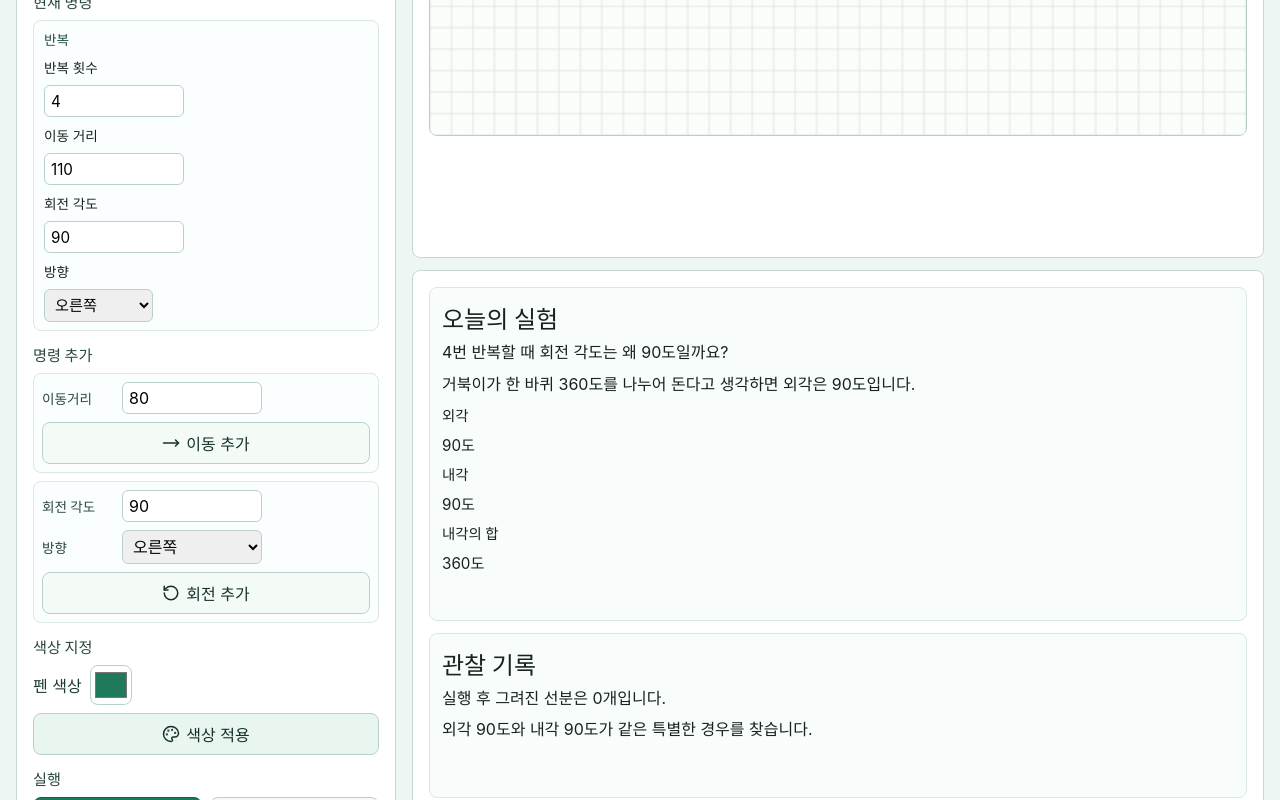
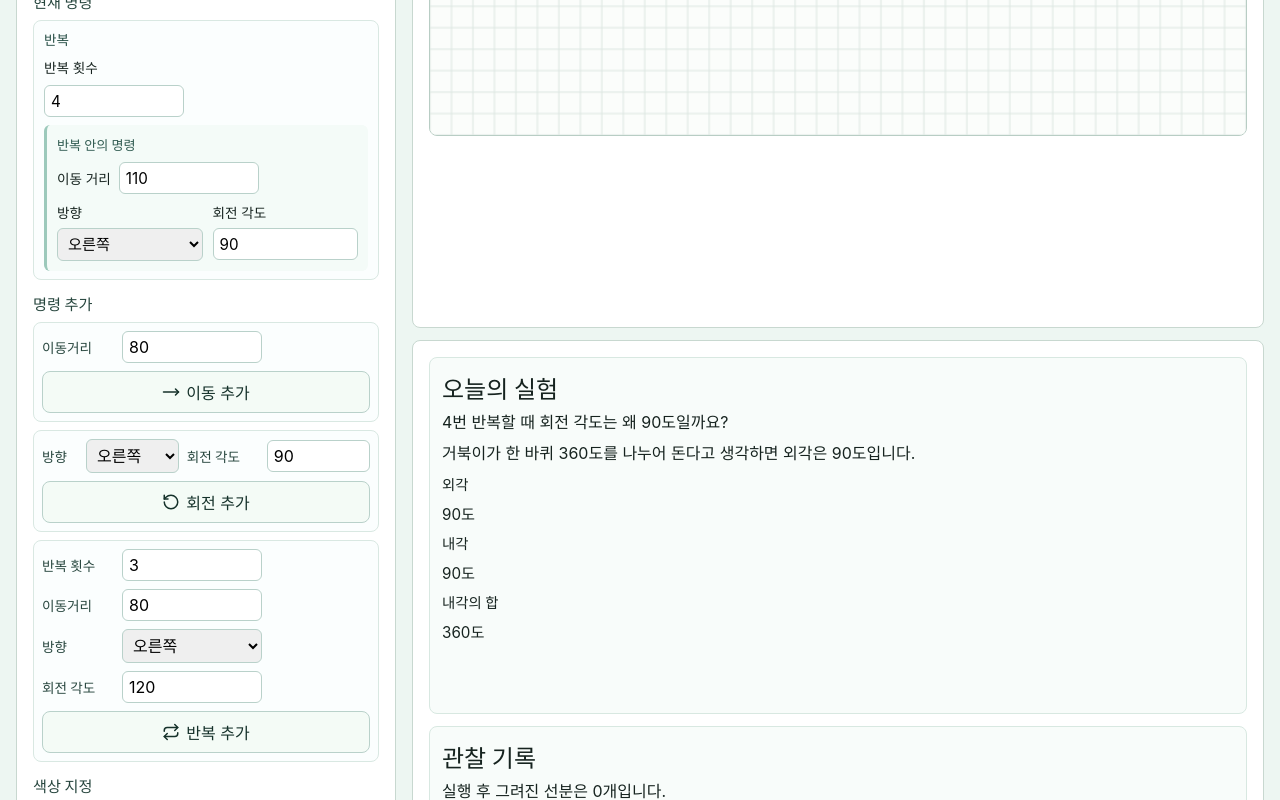
Before and after one commit to WBmaker2/turtle-geometry-canvas, a React (Vite) app: page / in a window 1280 px wide. Shown: the part 500-1300 px from the top of the page. Built offline with nearby package versions, Linux system fonts and the light colour scheme.

Commit message:
feat: add repeat command builder

```diff
--- a/src/App.css
+++ b/src/App.css
@@ -131,6 +131,24 @@ button svg {
   flex-wrap: wrap;
 }
 
+.turn-field-row {
+  display: grid;
+  grid-template-columns: minmax(120px, 1fr) minmax(120px, 1fr);
+  gap: 10px;
+  width: 100%;
+}
+
+.turn-field-row .block-fields {
+  align-items: flex-start;
+  flex-direction: column;
+  gap: 6px;
+}
+
+.turn-field-row .block-fields input[type='number'],
+.turn-field-row .block-fields select {
+  width: 100%;
+}
+
 .block-fields label {
   font-size: 0.85rem;
 }
@@ -144,6 +162,39 @@ button svg {
   border-radius: 6px;
   padding: 5px 6px;
   min-height: 32px;
+}
+
+.repeat-block {
+  display: grid;
+  gap: 8px;
+  width: 100%;
+}
+
+.repeat-count-row {
+  display: flex;
+  flex-wrap: wrap;
+  gap: 8px;
+}
+
+.repeat-inner {
+  display: grid;
+  gap: 8px;
+  padding: 10px;
+  border-left: 3px solid #9cc9bb;
+  border-radius: 6px;
+  background: #f4fbf8;
+}
+
+.repeat-inner-title {
+  margin: 0;
+  color: #2f5a50;
+  font-size: 0.82rem;
+  font-weight: 700;
+}
+
+.repeat-step-grid {
+  display: grid;
+  gap: 8px;
 }
 
 .command-builder {
@@ -163,6 +214,12 @@ button svg {
 }
 
 .builder-row--turn {
+  grid-template-columns:
+    minmax(36px, auto) minmax(78px, 0.9fr)
+    minmax(72px, auto) minmax(72px, 1fr);
+}
+
+.builder-row--repeat {
   grid-template-columns: minmax(72px, auto) minmax(72px, 1fr);
 }
 
@@ -328,7 +385,9 @@ button svg {
   }
 
   .builder-row,
-  .builder-row--turn {
+  .builder-row--turn,
+  .builder-row--repeat,
+  .turn-field-row {
     grid-template-columns: 1fr;
     align-items: stretch;
   }
--- a/src/App.tsx
+++ b/src/App.tsx
@@ -98,6 +98,25 @@ export default function App() {
         kind: 'turn',
         direction,
         degrees: clamp(Math.round(degrees), 0, 360),
+      },
+    ]);
+  };
+
+  const addRepeatBlock = (
+    times: number,
+    distance: number,
+    turnDegrees: number,
+    direction: 'left' | 'right',
+  ) => {
+    setBlocks((prev) => [
+      ...prev,
+      {
+        id: crypto.randomUUID(),
+        kind: 'repeatPolygon',
+        times: clamp(Math.round(times), 1, 24),
+        distance: clamp(Math.round(distance), 1, 240),
+        turnDegrees: clamp(Math.round(turnDegrees), 0, 360),
+        direction,
       },
     ]);
   };
@@ -224,6 +243,7 @@ export default function App() {
         onStartFreeDraw={startFreeDraw}
         onAddMove={addMoveBlock}
         onAddTurn={addTurnBlock}
+        onAddRepeat={addRepeatBlock}
         onSetColor={applyColor}
         onRun={() => setExecutedBlocks(cloneBlocks(blocks))}
         onSavePng={saveCanvasAsPng}
--- a/src/components/CommandPanel.tsx
+++ b/src/components/CommandPanel.tsx
@@ -6,6 +6,7 @@ import {
   PencilLine,
   Play,
   RotateCcw,
+  Repeat,
   Trash2,
 } from 'lucide-react';
 
@@ -19,6 +20,12 @@ type CommandPanelProps = {
   onStartFreeDraw: () => void;
   onAddMove: (distance: number) => void;
   onAddTurn: (degrees: number, direction: 'left' | 'right') => void;
+  onAddRepeat: (
+    times: number,
+    distance: number,
+    turnDegrees: number,
+    direction: 'left' | 'right',
+  ) => void;
   onSetColor: (color: string) => void;
   onRun: () => void;
   onSavePng: () => void;
@@ -54,6 +61,7 @@ export function CommandPanel({
   onStartFreeDraw,
   onAddMove,
   onAddTurn,
+  onAddRepeat,
   onSetColor,
   onRun,
   onSavePng,
@@ -65,6 +73,12 @@ export function CommandPanel({
   const [newMoveDistance, setNewMoveDistance] = useState(80);
   const [newTurnDegrees, setNewTurnDegrees] = useState(90);
   const [newTurnDirection, setNewTurnDirection] = useState<'left' | 'right'>('right');
+  const [newRepeatTimes, setNewRepeatTimes] = useState(3);
+  const [newRepeatDistance, setNewRepeatDistance] = useState(80);
+  const [newRepeatTurnDegrees, setNewRepeatTurnDegrees] = useState(120);
+  const [newRepeatDirection, setNewRepeatDirection] = useState<'left' | 'right'>(
+    'right',
+  );
 
   const handleNumberPatch = (
     blockId: string,
@@ -148,7 +162,7 @@ export function CommandPanel({
               ) : null}
 
               {block.kind === 'turn' ? (
-                <>
+                <div className="turn-field-row">
                   <div className="block-fields">
                     <label htmlFor={`${block.id}-direction`}>방향</label>
                     <select
@@ -181,11 +195,12 @@ export function CommandPanel({
                       }
                     />
                   </div>
-                </>
+                </div>
               ) : null}
 
               {block.kind === 'repeatPolygon' ? (
-                <>
+                <div className="repeat-block">
+                  <div className="repeat-count-row">
                     <div className="block-fields">
                       <label htmlFor={`${block.id}-times`}>반복 횟수</label>
                       <input
@@ -203,6 +218,11 @@ export function CommandPanel({
                         }
                       />
                     </div>
+                  </div>
+
+                  <div className="repeat-inner">
+                    <p className="repeat-inner-title">반복 안의 명령</p>
+                    <div className="repeat-step-grid">
                       <div className="block-fields">
                         <label htmlFor={`${block.id}-distance`}>이동 거리</label>
                         <input
@@ -220,8 +240,26 @@ export function CommandPanel({
                           }
                         />
                       </div>
+                      <div className="turn-field-row">
                         <div className="block-fields">
-                    <label htmlFor={`${block.id}-turn-degrees`}>회전 각도</label>
+                          <label htmlFor={`${block.id}-direction`}>방향</label>
+                          <select
+                            id={`${block.id}-direction`}
+                            value={block.direction}
+                            onChange={(event) =>
+                              onUpdateBlock(block.id, {
+                                direction: parseDirection(event.currentTarget.value),
+                              })
+                            }
+                          >
+                            <option value="left">왼쪽</option>
+                            <option value="right">오른쪽</option>
+                          </select>
+                        </div>
+                        <div className="block-fields">
+                          <label htmlFor={`${block.id}-turn-degrees`}>
+                            회전 각도
+                          </label>
                           <input
                             id={`${block.id}-turn-degrees`}
                             type="number"
@@ -237,22 +275,10 @@ export function CommandPanel({
                             }
                           />
                         </div>
-                  <div className="block-fields">
-                    <label htmlFor={`${block.id}-direction`}>방향</label>
-                    <select
-                      id={`${block.id}-direction`}
-                      value={block.direction}
-                      onChange={(event) =>
-                        onUpdateBlock(block.id, {
-                          direction: parseDirection(event.currentTarget.value),
-                        })
-                      }
-                    >
-                      <option value="left">왼쪽</option>
-                      <option value="right">오른쪽</option>
-                    </select>
                       </div>
-                </>
+                    </div>
+                  </div>
+                </div>
               ) : null}
 
               {block.kind === 'penColor' ? (
@@ -277,7 +303,7 @@ export function CommandPanel({
       <section className="panel-section">
         <h2>명령 추가</h2>
         <div className="command-builder" role="group" aria-label="새 명령 만들기">
-          <div className="builder-row">
+          <div className="builder-row" role="group" aria-label="이동 명령 만들기">
             <label htmlFor="new-move-distance">이동거리</label>
             <input
               id="new-move-distance"
@@ -297,7 +323,22 @@ export function CommandPanel({
             </button>
           </div>
 
-          <div className="builder-row builder-row--turn">
+          <div
+            className="builder-row builder-row--turn"
+            role="group"
+            aria-label="회전 명령 만들기"
+          >
+            <label htmlFor="new-turn-direction">방향</label>
+            <select
+              id="new-turn-direction"
+              value={newTurnDirection}
+              onChange={(event) =>
+                setNewTurnDirection(parseDirection(event.currentTarget.value))
+              }
+            >
+              <option value="left">왼쪽</option>
+              <option value="right">오른쪽</option>
+            </select>
             <label htmlFor="new-turn-degrees">회전 각도</label>
             <input
               id="new-turn-degrees"
@@ -311,23 +352,86 @@ export function CommandPanel({
                 )
               }
             />
-            <label htmlFor="new-turn-direction">방향</label>
-            <select
-              id="new-turn-direction"
-              value={newTurnDirection}
-              onChange={(event) =>
-                setNewTurnDirection(parseDirection(event.currentTarget.value))
-              }
-            >
-              <option value="left">왼쪽</option>
-              <option value="right">오른쪽</option>
-            </select>
             <button
               type="button"
               onClick={() => onAddTurn(newTurnDegrees, newTurnDirection)}
             >
               <RotateCcw aria-hidden="true" />
               회전 추가
+            </button>
+          </div>
+
+          <div
+            className="builder-row builder-row--repeat"
+            role="group"
+            aria-label="반복 명령 만들기"
+          >
+            <label htmlFor="new-repeat-times">반복 횟수</label>
+            <input
+              id="new-repeat-times"
+              type="number"
+              min={1}
+              max={24}
+              value={newRepeatTimes}
+              onChange={(event) =>
+                setNewRepeatTimes(
+                  parseNumberInput(event.currentTarget.value, newRepeatTimes),
+                )
+              }
+            />
+            <label htmlFor="new-repeat-distance">이동거리</label>
+            <input
+              id="new-repeat-distance"
+              type="number"
+              min={1}
+              max={240}
+              value={newRepeatDistance}
+              onChange={(event) =>
+                setNewRepeatDistance(
+                  parseNumberInput(event.currentTarget.value, newRepeatDistance),
+                )
+              }
+            />
+            <label htmlFor="new-repeat-direction">방향</label>
+            <select
+              id="new-repeat-direction"
+              value={newRepeatDirection}
+              onChange={(event) =>
+                setNewRepeatDirection(parseDirection(event.currentTarget.value))
+              }
+            >
+              <option value="left">왼쪽</option>
+              <option value="right">오른쪽</option>
+            </select>
+            <label htmlFor="new-repeat-turn-degrees">회전 각도</label>
+            <input
+              id="new-repeat-turn-degrees"
+              type="number"
+              min={0}
+              max={360}
+              value={newRepeatTurnDegrees}
+              onChange={(event) =>
+                setNewRepeatTurnDegrees(
+                  parseNumberInput(
+                    event.currentTarget.value,
+                    newRepeatTurnDegrees,
+                  ),
+                )
+              }
+            />
+            <button
+              type="button"
+              onClick={() =>
+                onAddRepeat(
+                  newRepeatTimes,
+                  newRepeatDistance,
+                  newRepeatTurnDegrees,
+                  newRepeatDirection,
+                )
+              }
+            >
+              <Repeat aria-hidden="true" />
+              반복 추가
             </button>
           </div>
         </div>
```
Also changed, not shown: 1 other file (tests, documents, lock files or other folders). Lines whose indentation alone changed are shown as unchanged.
